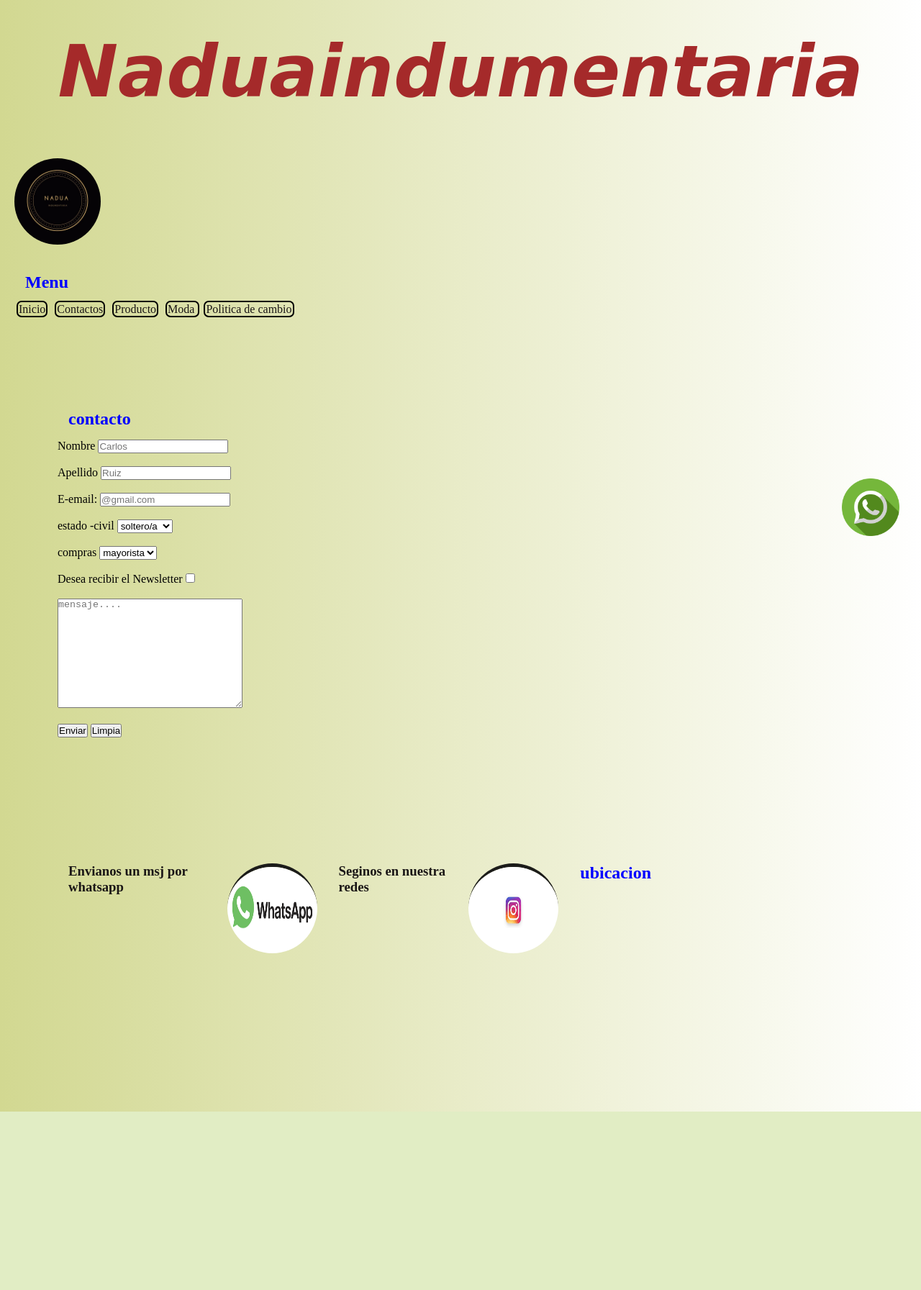
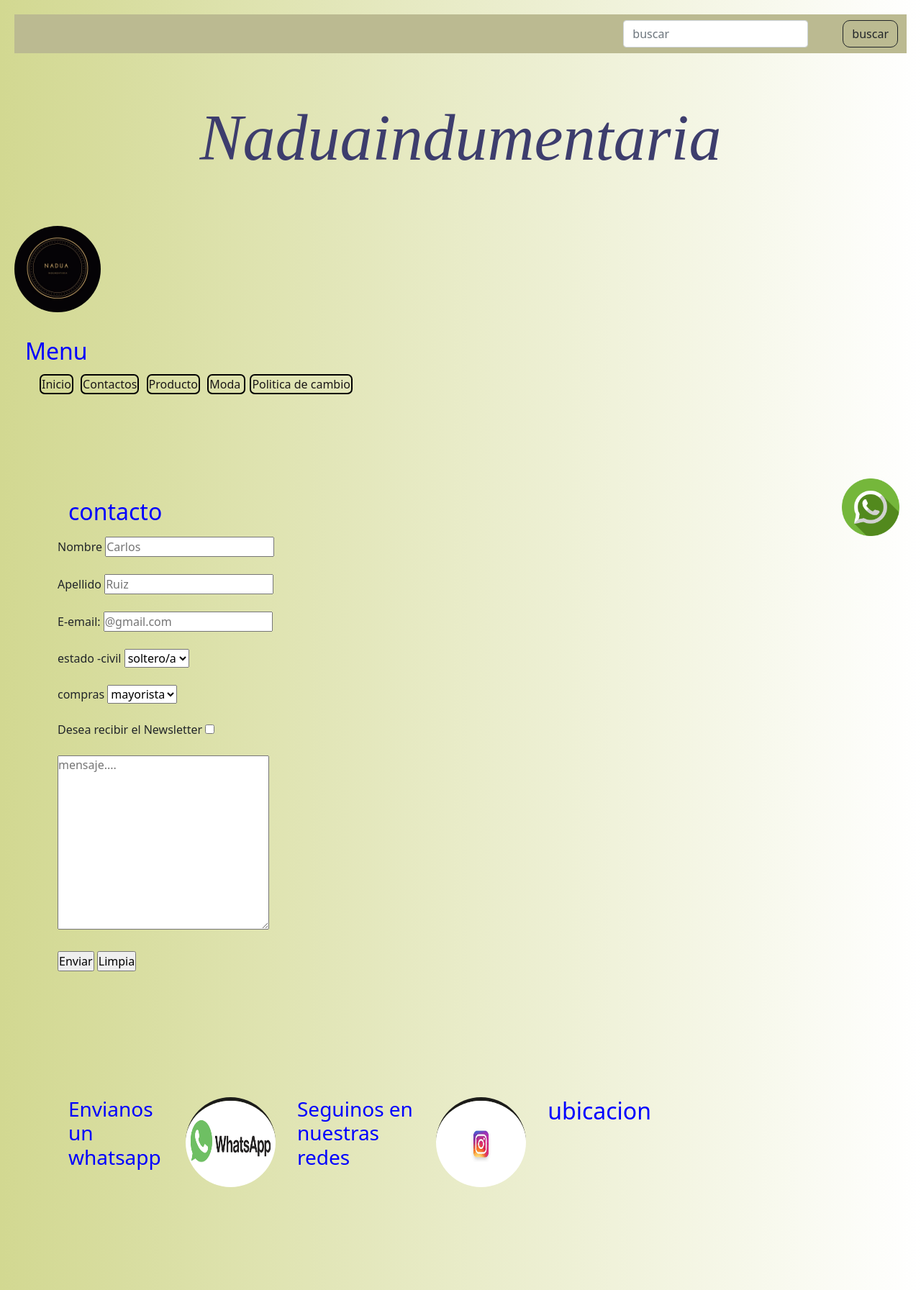
Before and after one commit to genaroandrade/Nadua-indumentaria, a plain HTML site: page pages.html/contacto.html in a window 1280 px wide. Shown: the top 1793 px of the page at 72% size. Before the commit the page ends 1545 px from the top, so only its background shows below. Drawn offline with nearby package versions, Linux system fonts and the light colour scheme; grey boxes are pictures that could not be loaded.

Commit message:
Agregado de bootstrap

```diff
--- a/css/styles.css
+++ b/css/styles.css
@@ -24,7 +24,7 @@ h1 {
   color: rgb(61, 61, 109);
   margin: 15px;
   margin-bottom: 35px;
-  font-size: 30px;
+  font-size: 50px;
   font-style: italic;
 
   font-family: cursive;
@@ -212,9 +212,9 @@ main {
 
 
   .contacto{
-    font-size: 100px;
-    color: brown;
-    font-family:Verdana, Geneva, Tahoma, sans-serif cursive
+    font-size: 90px;
+    color:rgb(61, 61, 109);
+      font-family: italic;
   }
   table {
     width: 1100px;
@@ -288,3 +288,11 @@ main {
 
 
 }
+
+.navbar{
+  background-color: rgb(187, 186, 145);
+}
+.btn{
+  border:  1px solid ;
+  border-radius: 10px;
+}
--- a/pages.html/contacto.html
+++ b/pages.html/contacto.html
@@ -5,11 +5,26 @@
     <meta http-equiv="X-UA-Compatible" content="IE=edge">
     <meta name="viewport" content="width=device-width, initial-scale=1.0">
     <title>contacto</title>
+    <link
+    rel="stylesheet"
+    href="https://cdnjs.cloudflare.com/ajax/libs/animate.css/4.1.1/animate.min.css"/>
+
+  <link href="https://cdn.jsdelivr.net/npm/bootstrap@5.0.2/dist/css/bootstrap.min.css" rel="stylesheet" integrity="sha384-EVSTQN3/azprG1Anm3QDgpJLIm9Nao0Yz1ztcQTwFspd3yD65VohhpuuCOmLASjC" crossorigin="anonymous">
     <link rel="stylesheet" href="../css/styles.css">
 </head>
 <body>
     <header>
-        <h1 class="nombre contacto" >Naduaindumentaria</h1>
+        <header >
+            <nav class="navbar navbar-dark ">
+              <div class="container-fluid">
+                <a class="navbar"></a>
+                <form class="d-flex">
+                  <input class="form-control me-5" type="search" placeholder="buscar" aria-label="search">
+                  <button class="btn " type="submit">buscar</button>
+                </form>
+              </div></header>
+        <div class="h1nombre">
+        <h1 class="nombre contacto" >Naduaindumentaria</h1></div>
 
         <div class="logonadua">
             <img class="logoimg1" src="../coderimagen/logonaduaindumentaria.jpeg" alt="logo de naduaindumentaria"> </div>
@@ -66,20 +81,19 @@
    </main>
     <footer class="footer">
         <h3 class="hijo1">
-            <a href="https://walink.co/4ceafb" target="blank">Envianos un msj por whatsapp</a>
+            Envianos un whatsapp
           </h3>
-          <a class="hijo1" href="https://walink.co/4ceafb" target="blank">
+          <a class="hijo1 animate__animated animate__wobble" href="https://walink.co/4ceafb" target="blank">
             <img class="logoimg relativo" src="../coderimagen/whatsapp.png" alt="whatsapp" />
           </a>
           <div class="dorado"><a href="https://walink.co/4ceafb"><img class="doradoimg" src="../coderimagen/iconowas.png"
                 alt="whatsapp dorado"></a></div>
 
           <h3 class="hijo2">
-            <a target="blank" href="http://www.instagram.com">
-              Seginos en nuestra redes</a>
+            Seguinos en nuestras redes
           </h3>
 
-          <a class="hijo2" href="http://www.instagram.com" target="blank"><img class="logoimg" src="../coderimagen/instagram.png"
+          <a class="hijo2" href="http://www.instagram.com" target="blank"><img class="logoimg animate__animated animate__wobble" src="../coderimagen/instagram.png"
               alt="logo de instagram" /></a>
 
           <h2 class="hijo3"id="ubicacion">ubicacion</h2>
@@ -90,6 +104,7 @@
             referrerpolicy="no-referrer-when-downgrade"></iframe>
     </footer>
 
+    <script src="https://cdn.jsdelivr.net/npm/bootstrap@5.0.2/dist/js/bootstrap.bundle.min.js" integrity="sha384-MrcW6ZMFYlzcLA8Nl+NtUVF0sA7MsXsP1UyJoMp4YLEuNSfAP+JcXn/tWtIaxVXM" crossorigin="anonymous"></script>
 
 
 </body>
```
Also changed, not shown: index.html (+19 -7 lines), pages.html/moda.html (+64 -20 lines).
